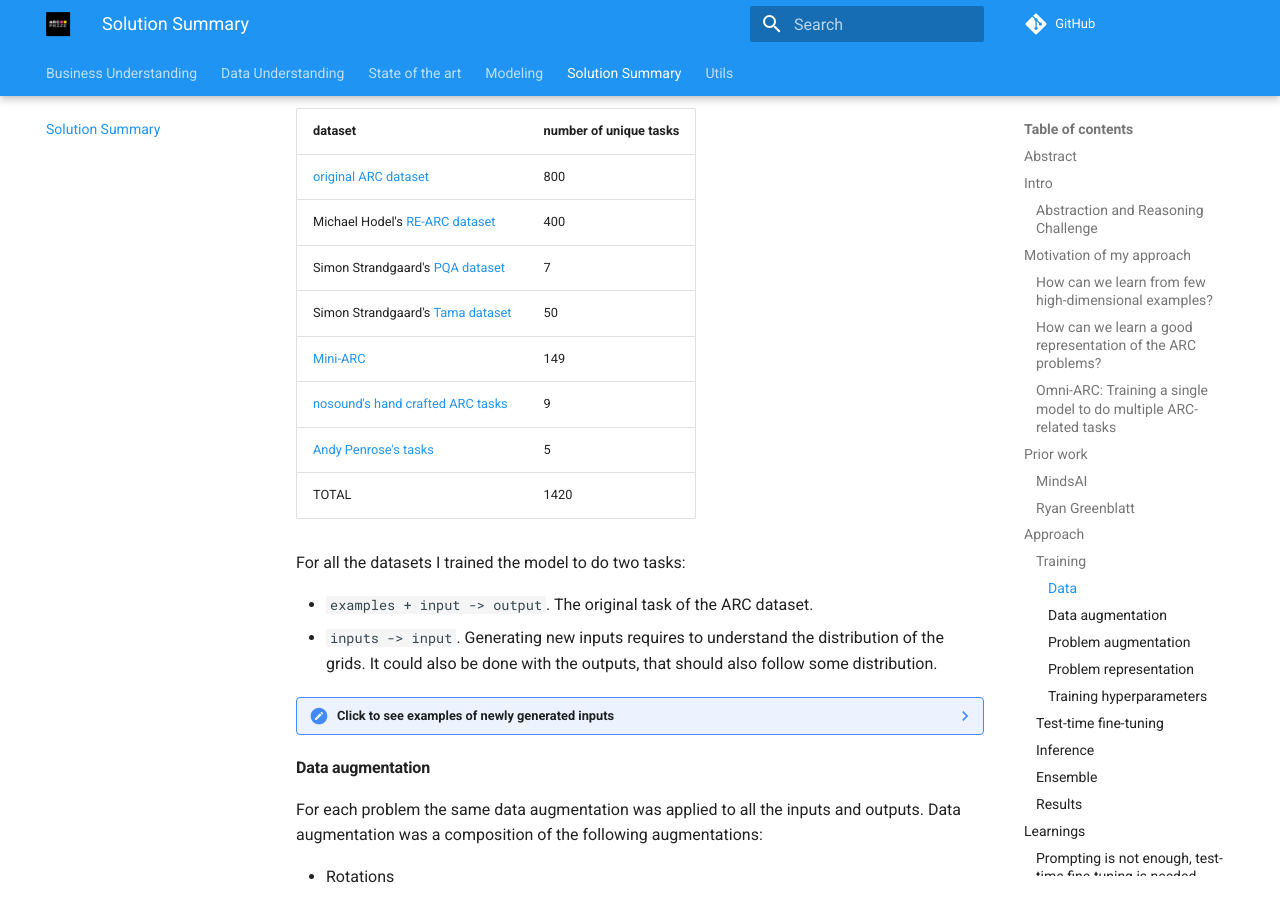
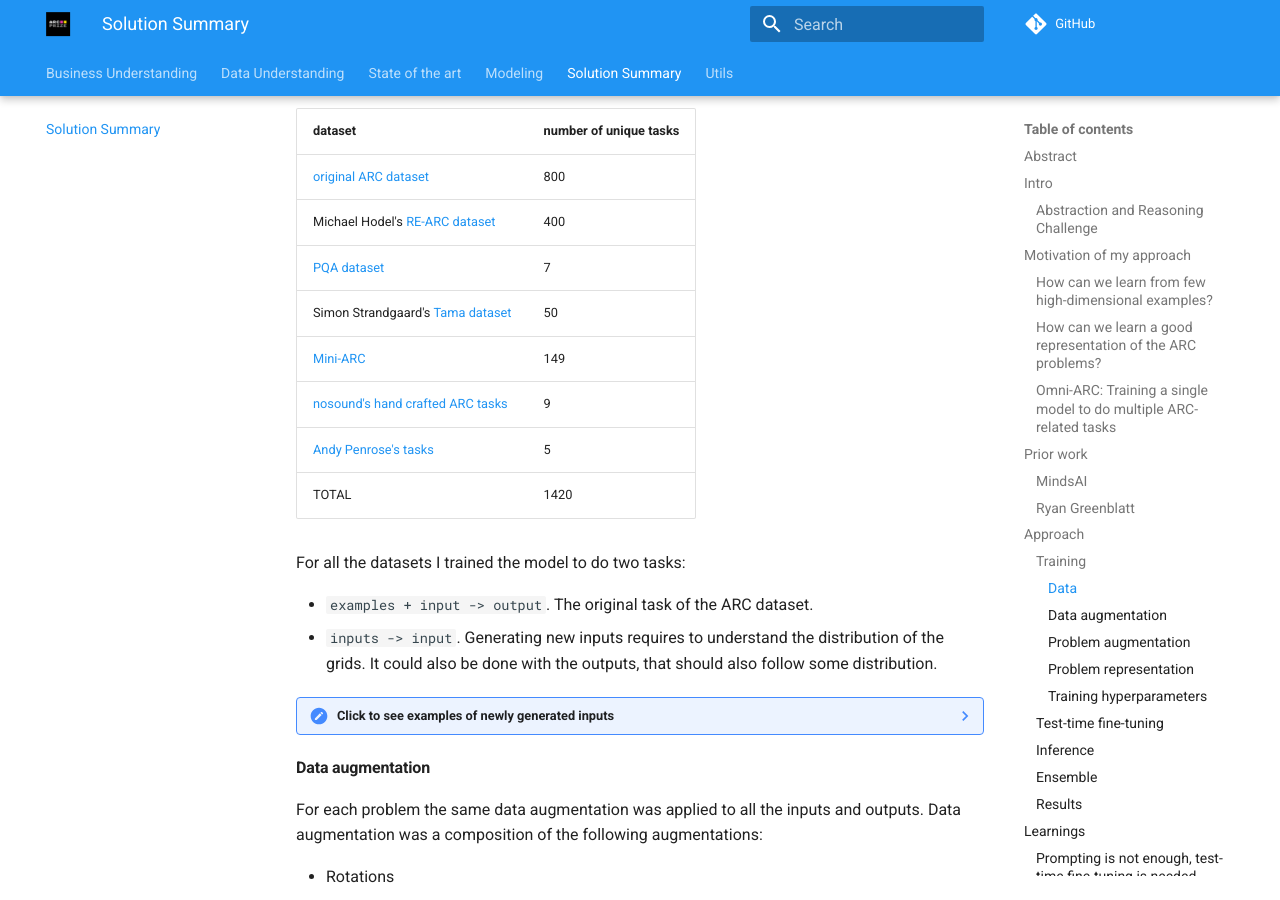
Before and after one commit to zhengjunyao-work/arc24, an MkDocs documentation site: the page built from docs/05_Solution_Summary.md, in a window 1280 px wide and 900 px high, scrolled down 5411 px. Built offline with MkDocs 1.6.1 and Material for MkDocs 9.7.7, drawn with Linux system fonts in a browser that asks for light colours; comment, search, counter and statistics services are not loaded.

Commit message:
fixing error on PQA dataset attribution

```diff
--- a/docs/05_Solution_Summary.md
+++ b/docs/05_Solution_Summary.md
@@ -174,7 +174,7 @@ I used the following publicly available datasets for training:
 |------------------------------------------------------------------------------------------------------------|------------------------|
 | [original ARC dataset](https://www.kaggle.com/competitions/arc-prize-2024/data)                                     | 800                    |
 | Michael Hodel's [RE-ARC dataset](https://github.com/michaelhodel/re-arc)                                   | 400                    |
-| Simon Strandgaard's [PQA dataset](https://github.com/neoneye/arc-dataset-collection/tree/main/dataset/PQA) | 7                      |
+| [PQA dataset](https://github.com/neoneye/arc-dataset-collection/tree/main/dataset/PQA) | 7                      |
 | Simon Strandgaard's [Tama dataset](https://github.com/neoneye/arc-dataset-tama)                            | 50                     |
 | [Mini-ARC](https://github.com/ksb21ST/Mini-ARC)                                                            | 149                    |
 | [nosound's hand crafted ARC tasks](https://www.kaggle.com/datasets/zaharch/arc-nosound-tasks)              | 9                      |
```
